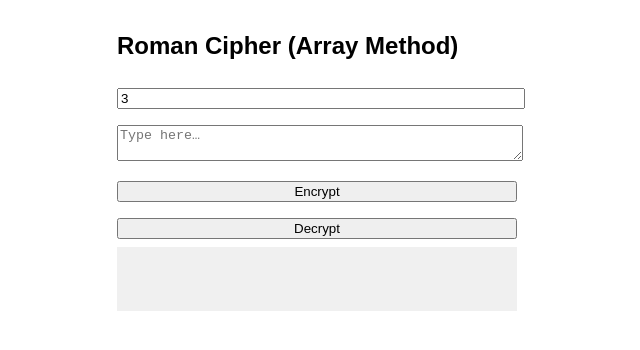
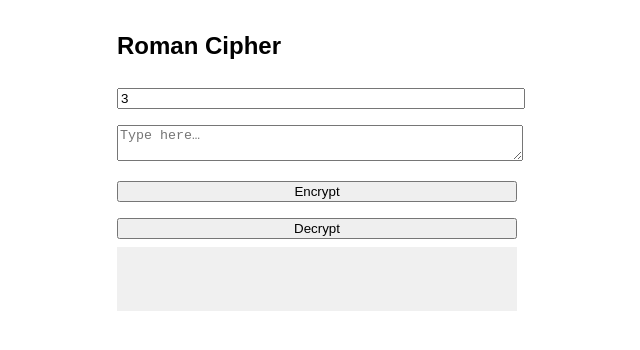
Before and after one commit to ryuuwiz/roman-chiper, a plain HTML site: page index.html in a window 1280 px wide. Shown: the whole page, without its empty margins (323-963 px from the left). Drawn offline with Linux system fonts and the light colour scheme.

Commit message:
refactor: text

```diff
--- a/index.html
+++ b/index.html
@@ -4,7 +4,7 @@
 <head>
   <meta charset="UTF-8" />
   <meta name="viewport" content="width=device-width,initial-scale=1" />
-  <title>Array-Based Roman Cipher</title>
+  <title>Roman Cipher</title>
   <style>
     body {
       font-family: sans-serif;
@@ -29,7 +29,7 @@
 
 <body>
 
-  <h2>Roman Cipher (Array Method)</h2>
+  <h2>Roman Cipher</h2>
 
   <input id="key" type="number" value="3" placeholder="Shift amount" />
   <textarea id="text" placeholder="Type here…"></textarea>
```
